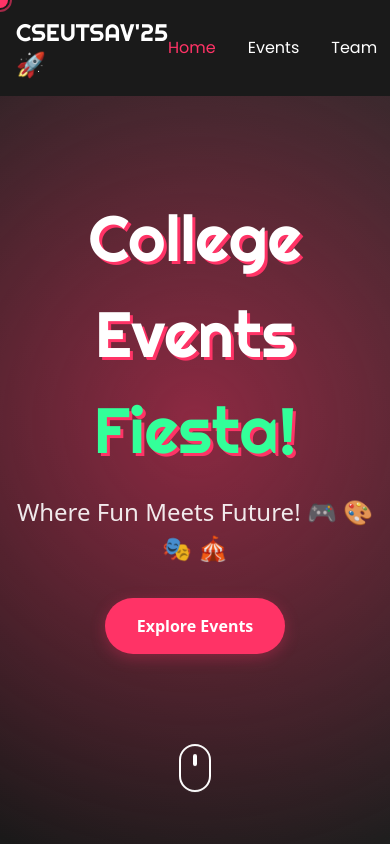
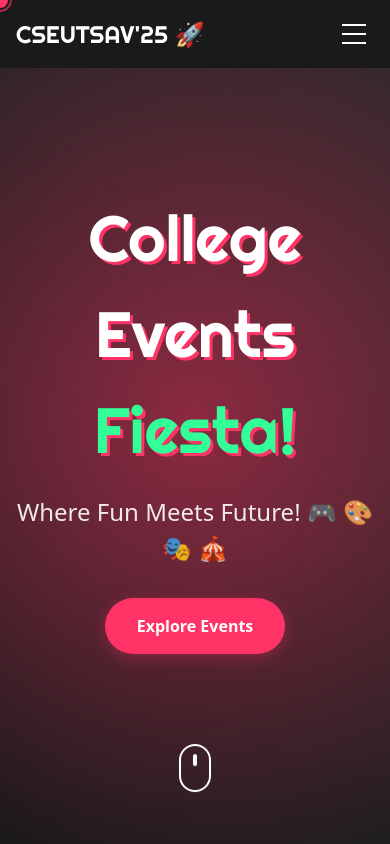
Before and after one commit to hprasath2306/College-event-website, a React (Vite) app: page / in a window 390 px wide. Shown: the top 844 px of the page. Built offline with nearby package versions, Linux system fonts and the light colour scheme.

Commit message:
Mobile devices bug fix

```diff
--- a/src/components/Header.tsx
+++ b/src/components/Header.tsx
@@ -1,8 +1,33 @@
-import React from 'react';
+import React, { useState, useEffect } from 'react';
 import { Link, useLocation } from 'react-router-dom';
 
 const Header: React.FC = () => {
   const location = useLocation();
+  const [isMenuOpen, setIsMenuOpen] = useState(false);
+
+  // Close menu when route changes
+  useEffect(() => {
+    setIsMenuOpen(false);
+  }, [location.pathname]);
+
+  // Close menu when clicking outside
+  useEffect(() => {
+    const handleClickOutside = (event: MouseEvent) => {
+      const mobileMenu = document.getElementById('mobile-menu');
+      const hamburger = document.getElementById('hamburger-button');
+
+      if (isMenuOpen &&
+          mobileMenu &&
+          hamburger &&
+          !mobileMenu.contains(event.target as Node) &&
+          !hamburger.contains(event.target as Node)) {
+        setIsMenuOpen(false);
+      }
+    };
+
+    document.addEventListener('mousedown', handleClickOutside);
+    return () => document.removeEventListener('mousedown', handleClickOutside);
+  }, [isMenuOpen]);
 
   const isActive = (path: string) => {
     return location.pathname === path ? 'text-[#FF3366]' : 'text-white hover:text-[#FF3366]';
@@ -21,7 +46,28 @@ const Header: React.FC = () => {
             CSEUTSAV'25 🚀
           </Link>
 
-          <div className="flex gap-8 font-['Poppins']">
+          {/* Hamburger Menu Button */}
+          <button
+            id="hamburger-button"
+            onClick={() => setIsMenuOpen(!isMenuOpen)}
+            className="md:hidden text-white hover:text-[#FF3366] transition-colors p-2"
+            aria-label="Toggle menu"
+          >
+            <div className="w-6 h-5 relative flex flex-col justify-between">
+              <span className={`w-full h-0.5 bg-current transform transition-all duration-300 ${
+                isMenuOpen ? 'rotate-45 translate-y-2' : ''
+              }`}></span>
+              <span className={`w-full h-0.5 bg-current transition-all duration-300 ${
+                isMenuOpen ? 'opacity-0' : ''
+              }`}></span>
+              <span className={`w-full h-0.5 bg-current transform transition-all duration-300 ${
+                isMenuOpen ? '-rotate-45 -translate-y-2' : ''
+              }`}></span>
+            </div>
+          </button>
+
+          {/* Desktop Navigation */}
+          <div className="hidden md:flex gap-8 font-['Poppins']">
             <Link
               to="/"
               className={`${isActive('/')} transition-colors duration-300`}
@@ -52,7 +98,61 @@ const Header: React.FC = () => {
             </Link>
           </div>
         </div>
+
+        {/* Mobile Navigation */}
+        <div
+          id="mobile-menu"
+          className={`
+            md:hidden fixed left-0 right-0 bg-[#1a1a1a] border-t border-gray-800
+            transition-all duration-300 ease-in-out overflow-hidden
+            ${isMenuOpen ? 'max-h-64 opacity-100' : 'max-h-0 opacity-0'}
+          `}
+          style={{
+            top: '72px',
+            boxShadow: isMenuOpen ? '0 4px 6px -1px rgba(0, 0, 0, 0.1)' : 'none'
+          }}
+        >
+          <div className="flex flex-col items-center gap-4 p-6 font-['Poppins']">
+            <Link
+              to="/"
+              className={`${isActive('/')} transition-colors duration-300 w-full text-center py-2`}
+              replace
+            >
+              Home
+            </Link>
+            <Link
+              to="/events"
+              className={`${isActive('/events')} transition-colors duration-300 w-full text-center py-2`}
+              replace
+            >
+              Events
+            </Link>
+            <Link
+              to="/team"
+              className={`${isActive('/team')} transition-colors duration-300 w-full text-center py-2`}
+              replace
+            >
+              Team
+            </Link>
+            <Link
+              to="/moments"
+              className={`${isActive('/moments')} transition-colors duration-300 w-full text-center py-2`}
+              replace
+            >
+              Moments
+            </Link>
+          </div>
+        </div>
       </nav>
+
+      {/* Backdrop for mobile menu */}
+      {isMenuOpen && (
+        <div
+          className="fixed inset-0 bg-black bg-opacity-50 md:hidden"
+          style={{ top: '72px' }}
+          onClick={() => setIsMenuOpen(false)}
+        ></div>
+      )}
     </header>
   );
 };
```
